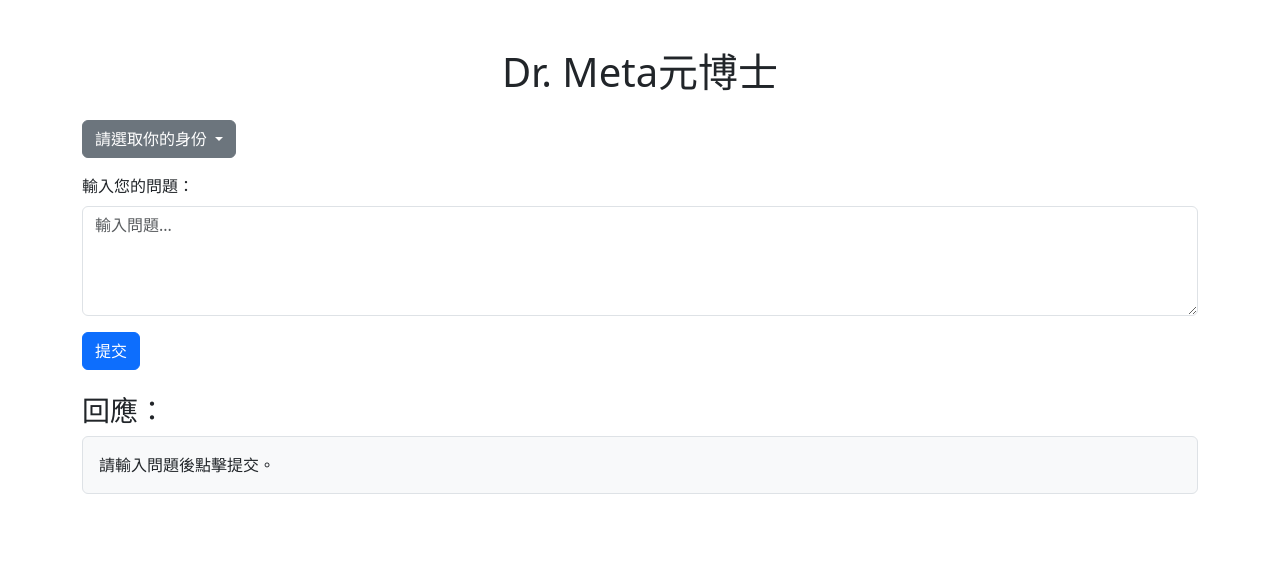
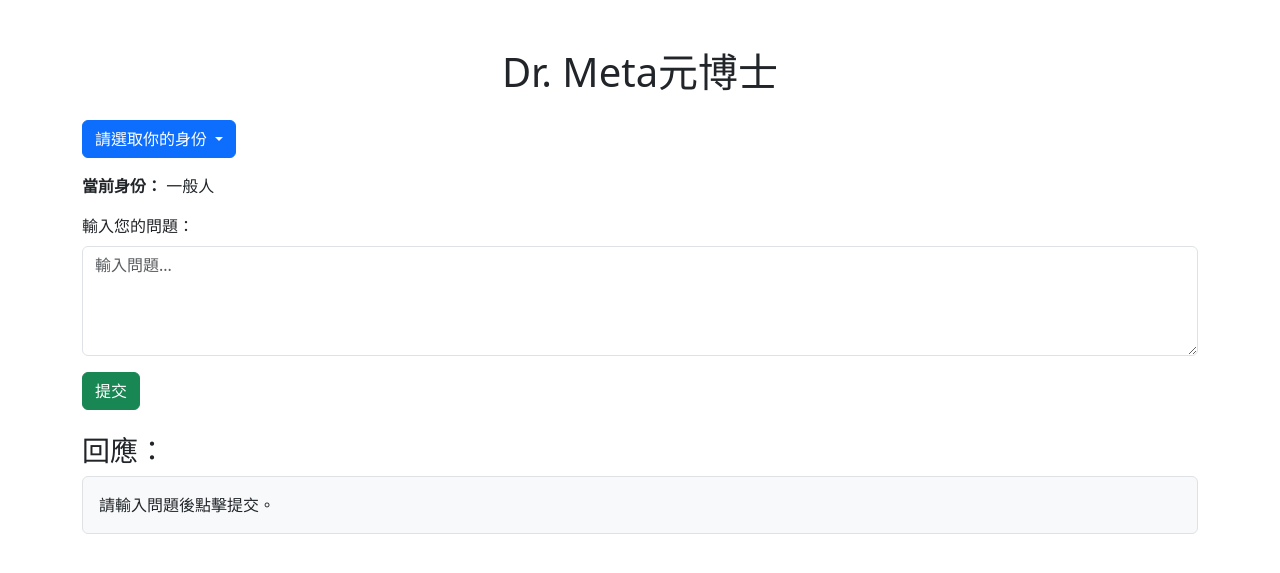
Before and after one commit to welly487/Graduation-topics, a Flask app: page / in a window 1280 px wide. Shown: the top 573 px of the page. Run offline with Flask 3, Linux system fonts and the light colour scheme.

Commit message:
Update index.html

```diff
--- a/project/templates/index.html
+++ b/project/templates/index.html
@@ -5,6 +5,16 @@
     <meta name="viewport" content="width=device-width, initial-scale=1.0">
     <title>Dr. Meta元博士</title>
     <link href="https://cdn.jsdelivr.net/npm/bootstrap@5.3.0/dist/css/bootstrap.min.css" rel="stylesheet">
+    <style>
+        .fade-in {
+            opacity: 0;
+            animation: fadeIn 0.5s ease-in forwards;
+        }
+        @keyframes fadeIn {
+            from { opacity: 0; }
+            to { opacity: 1; }
+        }
+    </style>
 </head>
 <body>
     <div class="container my-5">
@@ -12,7 +22,7 @@
 
         <!-- 身份選擇下拉選單 -->
         <div class="dropdown mb-3">
-            <button class="btn btn-secondary dropdown-toggle" type="button" id="dropdownMenuButton1" data-bs-toggle="dropdown" aria-expanded="false">
+            <button class="btn btn-primary dropdown-toggle" type="button" id="dropdownMenuButton1" data-bs-toggle="dropdown" aria-expanded="false">
                 請選取你的身份
             </button>
             <ul class="dropdown-menu" aria-labelledby="dropdownMenuButton1">
@@ -25,6 +35,9 @@
             </ul>
         </div>
 
+        <!-- 顯示選擇的身份 -->
+        <p><strong>當前身份：</strong> <span id="currentRole">一般人</span></p>
+
         <!-- 問題輸入區域 -->
         <div class="mb-3">
             <label for="userInput" class="form-label">輸入您的問題：</label>
@@ -32,7 +45,7 @@
         </div>
 
         <!-- 提交按鈕 -->
-        <button id="submitBtn" class="btn btn-primary">提交</button>
+        <button id="submitBtn" class="btn btn-success">提交</button>
 
         <!-- 回應顯示區域 -->
         <div class="mt-4">
@@ -43,25 +56,30 @@
 
     <script src="https://cdn.jsdelivr.net/npm/bootstrap@5.3.0/dist/js/bootstrap.bundle.min.js"></script>
     <script>
-        let selectedRole = '一般人';  // 預設身份
+        let selectedRole = '一般人';
 
         // 設定選擇的身份
         function selectRole(element) {
             selectedRole = element.innerText;
             document.getElementById('dropdownMenuButton1').innerText = selectedRole;
+            document.getElementById('currentRole').innerText = selectedRole;
         }
 
         // 提交問題並傳送身份資訊
         document.getElementById('submitBtn').addEventListener('click', async () => {
             const userInput = document.getElementById('userInput').value.trim();
             const responseText = document.getElementById('responseText');
+            const submitBtn = document.getElementById('submitBtn');
 
-            if (!userInput) {
+            if (!userInput || userInput.replace(/\s/g, '') === '') {
                 alert('請輸入問題！');
                 return;
             }
 
+            // 禁用按鈕避免重複提交
+            submitBtn.disabled = true;
             responseText.innerText = "正在處理...";
+            responseText.classList.remove("fade-in");
 
             try {
                 const response = await fetch('/api/gpt', {
@@ -77,8 +95,11 @@
 
                 const data = await response.json();
                 responseText.innerText = data.reply || "無法獲得回應。";
+                responseText.classList.add("fade-in");
             } catch (error) {
                 responseText.innerText = "出現錯誤，請稍後再試。";
+            } finally {
+                submitBtn.disabled = false; // 回復按鈕可點擊狀態
             }
         });
     </script>
```
